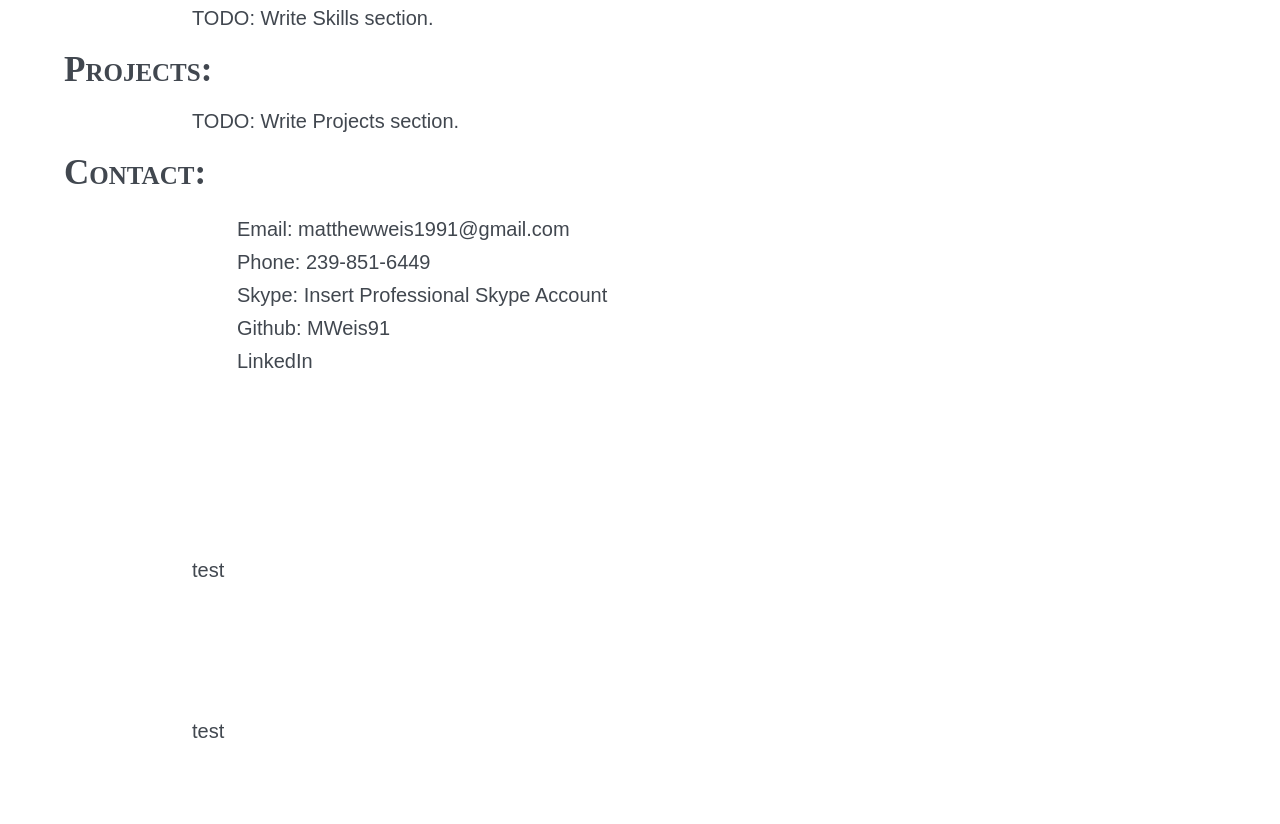
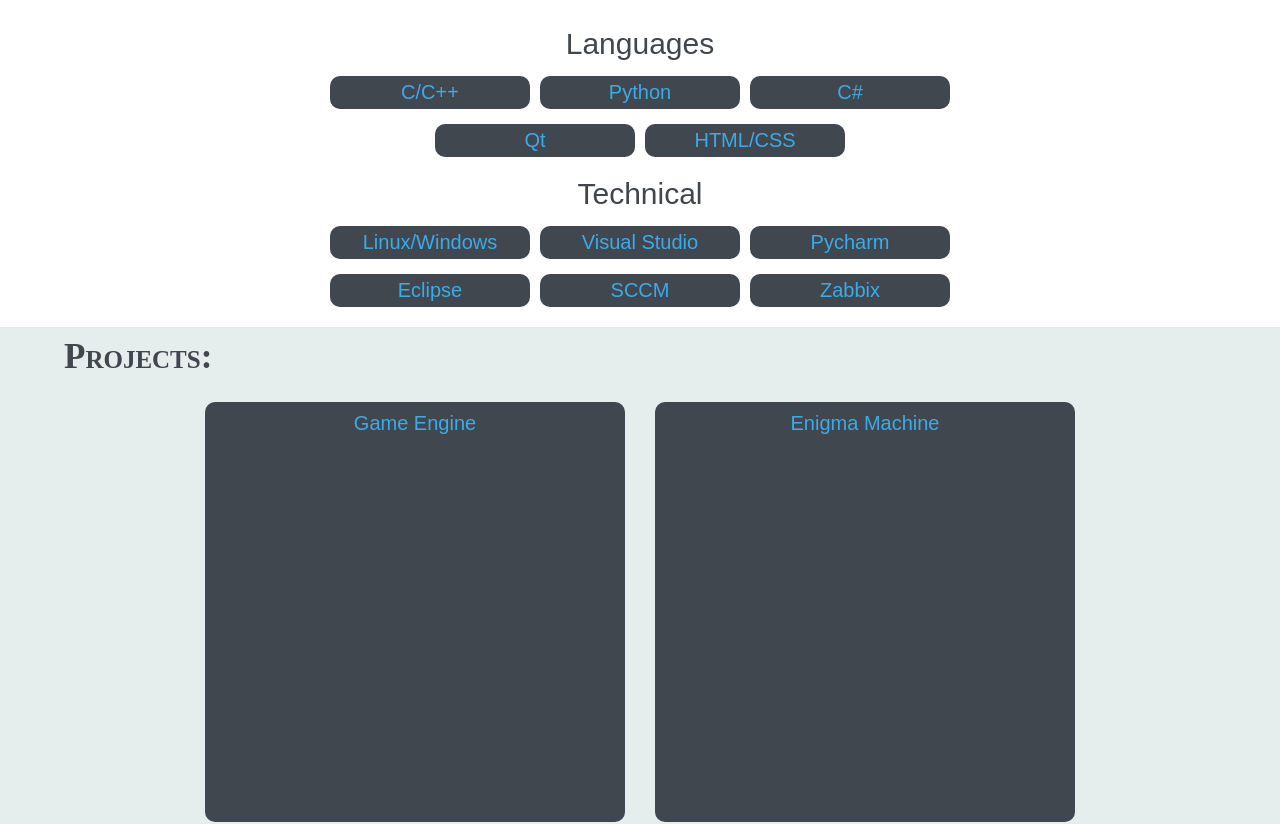
Before and after one commit to MWeis91/mweis91.github.io, a plain HTML site: page home.html in a window 1280 px wide. Shown: the part 792-1616 px from the top of the page. Before the commit the page ends 1555 px from the top, so only its background shows below. Drawn offline with Linux system fonts and the light colour scheme.

Commit message:
Backup before merging the home page into index

```diff
--- a/home.html
+++ b/home.html
@@ -13,7 +13,7 @@ and open the template in the editor.
     </head>
     <body>
         <div class="About">
-            <div class="Title">About:</div>
+            <div class="SectionTitle">About:</div>
                 <div class="Content">
                     <div class="PersonalStatement">Lorem ipsum dolor sit amet, consectetur adipiscing elit. Quisque at interdum lectus. In ut aliquet ligula. Aenean mattis lectus tellus, a suscipit elit egestas vitae. Nam euismod erat non justo consectetur laoreet. Curabitur ullamcorper dui sed magna laoreet, non fringilla est posuere. Nunc suscipit sapien nec elit laoreet, in auctor lectus sollicitudin. In dolor nunc, rutrum quis pretium eget, ullamcorper quis quam. Nunc sem urna, eleifend id massa eu, lacinia ultricies elit. Etiam ut elit a felis dignissim congue a vitae ipsum. Quisque in velit porta, molestie purus quis, aliquet arcu. Integer lectus ipsum, suscipit a dapibus a, tristique vel lectus. Phasellus lorem orci, dapibus at auctor a, interdum ut justo. Curabitur interdum ante dolor, id pellentesque turpis elementum nec. In id arcu quis ligula facilisis pretium. Cras rhoncus nunc posuere ligula sodales faucibus. Duis interdum, est in venenatis molestie, lectus nisl ornare ante, a molestie ex enim consequat velit. Donec maximus tortor risus, vitae finibus enim varius id. Vestibulum consequat quam ut mi gravida, quis posuere velit laoreet. Integer euismod libero vitae scelerisque ultrices. Donec in libero nec eros suscipit placerat. Fusce a vestibulum augue, imperdiet finibus velit. Praesent ut sapien mattis, dapibus est gravida, cursus quam. Vestibulum at euismod ipsum. Nam tortor libero, rutrum at malesuada in, volutpat et mi. </div>
 
@@ -45,9 +45,9 @@ and open the template in the editor.
                             </div>
                         </div>
                         <div class="Subsection">
-                            <div class="Interest">
+                            <div class="Interests">
                                 <div class="SSTop">
-                                    <img src="Hobbies-Icon-Circle.png" alt="none">Interest
+                                    <img src="Hobbies-Icon-Circle.png" alt="none">Interests
                                 </div>
 
                                 <div class="SSList">
@@ -69,47 +69,108 @@ and open the template in the editor.
         </div>
 
         <div class="Skills">
-            <div class="Title">Skills:</div>
+            <div class="SectionTitle">Skills:</div>
             <div class="Content">
-                TODO: Write Skills section.
+                <div class="SkillsContainer">
+
+                    <div class="Language">
+                        <div class="SkillTitle">Languages</div>
+                        <div class="LangBoxContainer">
+                            <div class="row">
+                                <div class="LangBox">C/C++
+                                    <div class="HoverContent">
+                                        <ul>
+                                            <li>Most Experienced Language</li>
+                                            <li>Used for many school projects</li>
+                                            <li>Used exclusively in Game Engine project</li>
+                                            <li>Editor of choice: Visual Studio</li>
+                                        </ul>
+                                    </div>
+                                </div>
+                                <div class="LangBox">Python
+                                    <div class="HoverContent">
+                                        Most experienced language
+                                    </div>
+                                </div>
+                                <div class="LangBox">C#
+                                    <div class="HoverContent">
+                                        Most experienced language
+                                    </div>
+                                </div>
+                            </div>
+                            <div class="row">
+                                <div class="LangBox">Qt
+                                    <div class="HoverContent">
+                                        Most experienced language
+                                    </div>
+                                </div>
+                                <div class="LangBox">HTML/CSS
+                                    <div class="HoverContent">
+                                        Most experienced language
+                                    </div>
+                                </div>
+                            </div>
+                        </div>
+                    </div>
+
+                    <div class="Technical">
+                        <div class="SkillTitle">Technical</div>
+                        <div class="LangBoxContainer">
+                            <div class="row">
+                                <div class="LangBox">Linux/Windows
+                                    <div class="HoverContent">
+                                        Filler Text
+                                    </div>
+
+                                </div>
+                                <div class="LangBox">Visual Studio
+                                    <div class="HoverContent">
+                                        Filler Text
+                                    </div>
+                                </div>
+                                <div class="LangBox">Pycharm
+                                    <div class="HoverContent">
+                                        Filler Text
+                                    </div>
+                                </div>
+                            </div>
+                            <div class="row">
+                                <div class="LangBox">Eclipse
+                                    <div class="HoverContent">
+                                        Filler Text
+                                    </div>
+                                </div>
+                                <div class="LangBox">SCCM
+                                    <div class="HoverContent">
+                                        Filler Text
+                                    </div>
+                                </div>
+                                <div class="LangBox">Zabbix
+                                    <div class="HoverContent">
+                                        Filler Text
+                                    </div>
+                                </div>
+                            </div>
+                        </div>
+                    </div>
+
+                </div>
             </div>
         </div>
 
         <div class="Projects">
-            <div class="Title">Projects:</div>
+            <div class="SectionTitle">Projects:</div>
             <div class="Content">
-                TODO: Write Projects section.
-            </div>
-        </div>
-
-
-
-        <div class="Contact">
-            <div class="Title">Contact:</div>
-            <div class="Content">
-                <ul>
-                    <li>Email: matthewweis1991@gmail.com</li>
-                    <li>Phone: 239-851-6449</li>
-                    <li>Skype: Insert Professional Skype Account</li>
-                    <li>Github: <a href="https://github.com/MWeis91" target="_blank">MWeis91</a></li>
-                    <li><a href="https://www.linkedin.com/in/matthew-weis-644a7238" target="_blank">LinkedIn</a></li>
-                </ul>
-                <br>
-                <br>
-                <br>
-                <br>
-                <br>
-                <br>
-                <br>
-                test
-                <br>
-                <br>
-                <br>
-                <br>
-                <br>
-                <br>
-                <br>
-                test
+                <div class="ProjectRowContainer">
+                    <div class="ProjectRow">
+                        <div class ="Project">Game Engine</div>
+                        <div class ="Project">Enigma Machine</div>
+                    </div>
+                    <div class="ProjectRow">
+                        <div class ="Project">Database Project</div>
+                        <div class ="Project">Algorithms Project</div>
+                    </div>
+                </div>
             </div>
         </div>
 
--- a/homeStyle.css
+++ b/homeStyle.css
@@ -46,12 +46,15 @@ body
 
 
 
-.Title
+.SectionTitle
 {
-    display: inline;
+    display: flex;
+    flex-wrap: wrap;
+    width: fit-content;
     padding-left: 5%;
     margin-right: 0;
-    padding-right: 100px;
+    padding-right: 50px;
+    padding-top: 10px;
     font-family: "Josefin Sans";
     font-size: 35px;
     font-variant: small-caps;
@@ -62,7 +65,7 @@ body
 
 }
 
-.Title:hover
+.SectionTitle:hover
 {
     padding-left: 0;
     color: #3BABE8;
@@ -73,10 +76,10 @@ body
 .Content
 {
     color: #41474F;
-    padding-top: 20px;
-    padding-bottom: 20px;
-    padding-left: 15%;
-    padding-right: 15%;
+    padding-top: 10px;
+    padding-bottom: 10px;
+    padding-left: 10%;
+    padding-right: 10%;
     font-family: "Josefin Sans", sans-serif;
     font-size: 20px;
     font-weight: 500;
@@ -124,6 +127,7 @@ body
     overflow: auto;
     background-color: #41474F;
     color: #3BABE8;
+    border-radius: 10px;
 
     height: 300px;
     width: 30%;
@@ -149,6 +153,7 @@ body
     justify-content: flex-start;
     align-items: center;
     padding-left: 10px;
+    padding-top: 4px;
     padding-bottom: 10px;
 
     font-size: 30px;
@@ -176,26 +181,120 @@ body
 {
     padding-bottom: 0;
 }
-.Contact ul
+
+.Language
 {
-    margin-top: 0;
-    list-style-type: none;
+    padding:0;
+    display: flex;
+    flex-direction: column;
+    justify-content: center;
+
 }
 
-.Contact li
+.SkillTitle
 {
-    padding: 5px;
+    text-align: center;
+    font-size: 30px;
+    padding-top: 10px;
+    padding-bottom: 10px;
 }
 
-.Contact a
+.LangBoxContainer
 {
-    text-decoration: none;
-    color: #41474F;
+    display: flex;
+    flex-direction: column;
+    flex-wrap: wrap;
+}
+
+.LangBox
+{
+    text-align: center;
+    max-height: max-content;
+    width: 200px;
+    background-color: #41474F;
+    color: #3BABE8;
+    border-radius: 10px;
+
+    padding: 5px 0;
+    margin-bottom: 5px;
+
+    margin-right: 5px;
+    margin-left: 5px;
+
+    transition: 1s ease-out;
+}
+
+.LangBoxContainer .row
+{
+    display: flex;
+    flex-direction: row;
+    justify-content: center;
+    align-items: center;
+    flex-wrap: wrap;
+    padding: 5px 5%;
+
+}
+
+.LangBox .HoverContent
+{
+    max-height: 0;
+    overflow: hidden;
+    transition: max-height 1s ease-in;
+    text-align: left;
+}
+
+.LangBox:hover > .HoverContent
+{
+    display: flex;
+    max-height: 300px;
+
+    transition: max-height 1s ease-in;
+}
+
+.LangBox:hover
+{
+    width: 250px;
     transition: 1s;
 }
 
-.Contact a:hover
+.HoverContent ul
 {
+    padding: 0 25px;
+}
+
+.Projects
+{
+    background-color: #E6EDED;
+}
+
+.ProjectRowContainer
+{
+    padding: 0;
+    display: flex;
+    flex-direction: column;
+
+    align-items: center;
+}
+
+.ProjectRow
+{
+    display: flex;
+    flex-direction: row;
+    justify-content: center;
+    width: 100%;
+}
+
+.Project
+{
+    width: 400px;
+    height: 400px;
+    text-align: center;
     color: #3BABE8;
-    transition: 1s;
+
+    background-color: #41474F;
+
+    padding: 10px;
+    margin: 15px;
+
+    border-radius: 10px;
 }
--- a/indexStyle.css
+++ b/indexStyle.css
@@ -254,7 +254,8 @@ footer
 {
     padding-right: 0;
     padding-left: 0;
-    width: fit-content;
+    width: max-content;
+
 
 
 }
@@ -263,7 +264,7 @@ footer
 {
     display: flex;
 
-    width: fit-content;
+    width: max-content;
     justify-content: center;
     align-items: center;
     flex-wrap: nowrap;
```
Also changed, not shown: index.html (+1 -1 lines), Personal-Icon-Circle.png (added).
